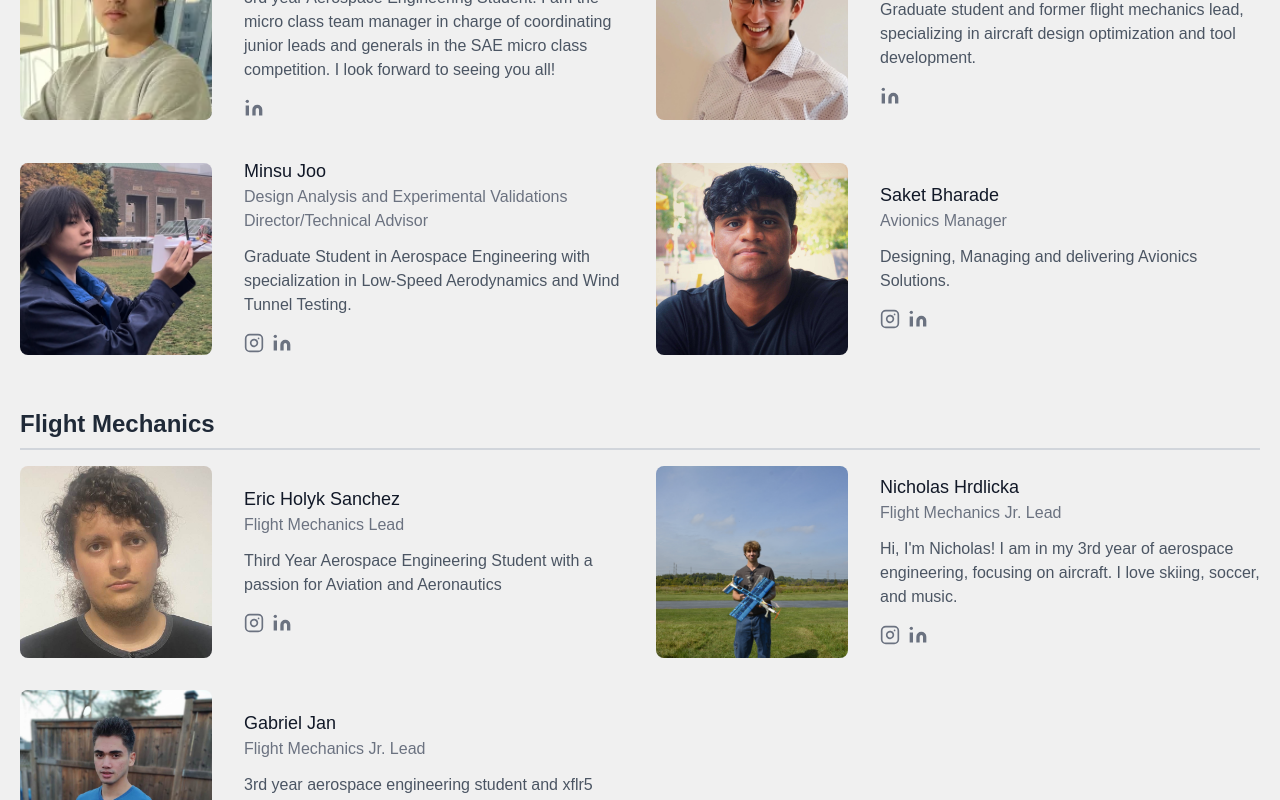
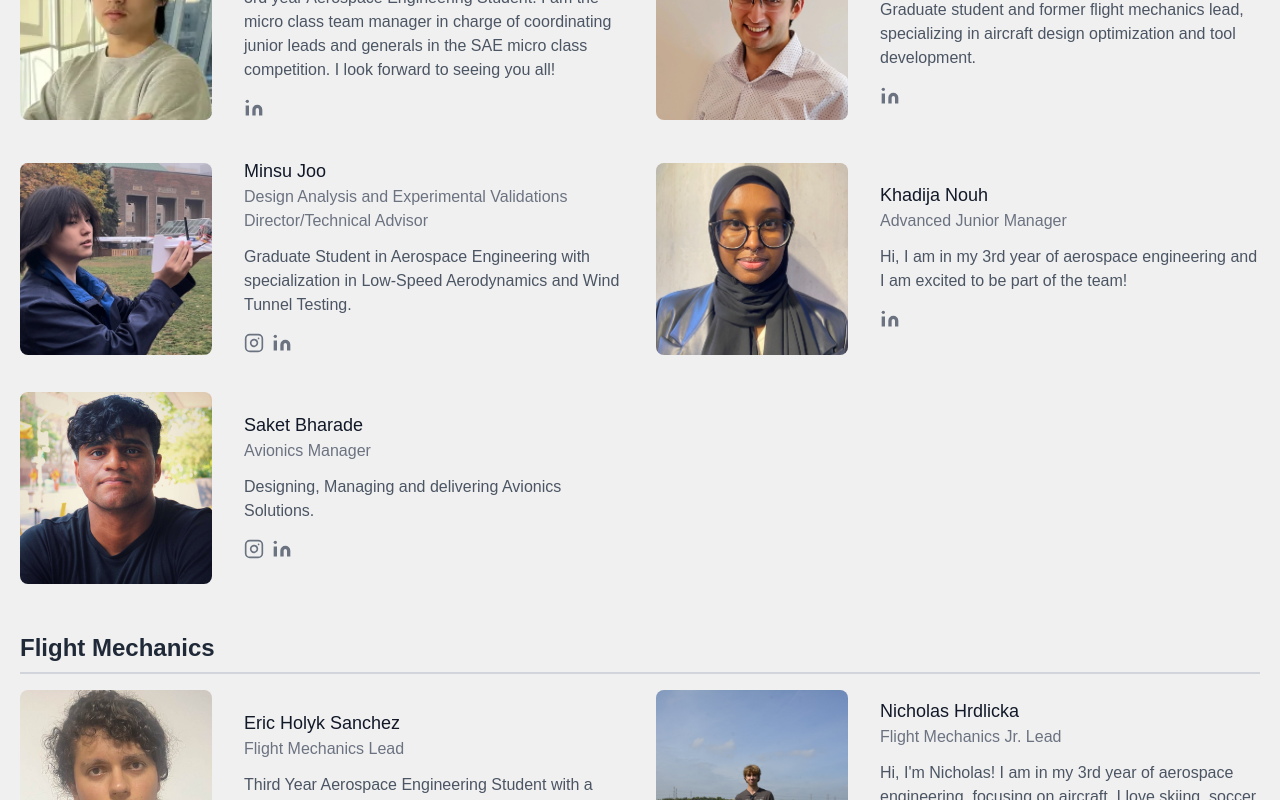
Before and after one commit to Tmet-Aero-Design/TMetAeroWebsite, a React (Create React App) app: page /#/OurTeam in a window 1280 px wide. Shown: the part 699-1499 px from the top of the page. Built offline with nearby package versions, Linux system fonts and the light colour scheme.

Commit message:
Add Khadija

```diff
--- a/src/teamData.js
+++ b/src/teamData.js
@@ -57,7 +57,7 @@ const teamMembers = [
     },
     {
       name: "Minsu Joo",
-      role: "Design Analysis and Experimental Validations Director/Technical Advisor ",
+      role: "Design Analysis and Experimental Validations Director/Technical Advisor",
       subteam: "Management",
       description: "Graduate Student in Aerospace Engineering with specialization in Low-Speed Aerodynamics and Wind Tunnel Testing.",
       image: "team_pictures/Minsu-Joo.jpg",
@@ -66,6 +66,19 @@ const teamMembers = [
         twitter: "",
         instagram: "https://www.instagram.com/lieutenantminus/",
         linkedin: "https://www.linkedin.com/in/minsu-joo-761648a6"
+      }
+    },
+    {
+      name: "Khadija Nouh",
+      role: "Advanced Junior Manager",
+      subteam: "Management",
+      description: "Hi, I am in my 3rd year of aerospace engineering and I am excited to be part of the team!",
+      image: "team_pictures/Khadija-Nouh.jpeg",
+      social: {
+        facebook: "",
+        twitter: "",
+        instagram: "",
+        linkedin: "https://www.linkedin.com/in/khadija-nouh-58456a295/"
       }
     },
     {
```
Also changed, not shown: public/team_pictures/Khadija-Nouh.jpeg (added).
